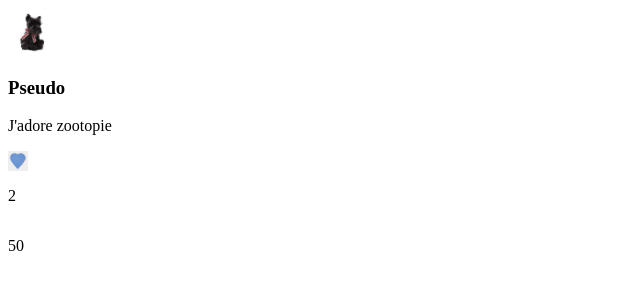
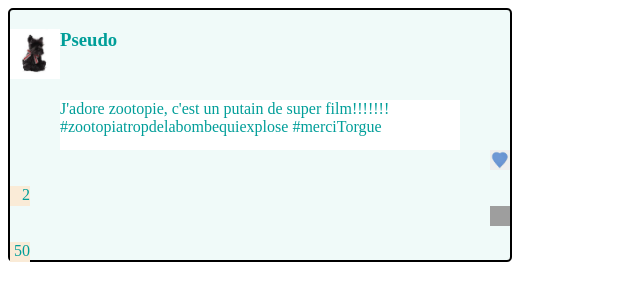
Before and after one commit to project-paon/paon, a PHP site: page /Front/tweet.html in a window 1280 px wide. Shown: the top 301 px of the page, without its empty margins (0-640 px from the left). Run offline with PHP 8.4, Linux system fonts and the light colour scheme; grey boxes are pictures that could not be loaded.

Commit message:
avancement twitter brute

```diff
--- a/Front/css/tweet.css
+++ b/Front/css/tweet.css
@@ -1,30 +1,58 @@
-html{
-  margin:0;
+.tweet {
+  background-color: #F0FAF9;
+  border: solid 2px black;
+  border-radius: 5px;
+  width: 500px;
+  height: 250px;
+  list-style-type: none;
+  color: #009E99;
 }
-
-
-.container{
-  background-color: blue;
-
-  width: 800px;
-  height: 500px;
-
-
+.info {
+  margin-top: 5px;
+  margin-left: auto;
+  margin-right: auto;
+  width: 700px;
+  height: 55px;
+  position: relative;
 }
-
-.profils{
+.postt {
+  width: 400px;
+  height: 50px;
+  margin-left: auto;
+  margin-right: auto;
+  background-color: white;
+}
+.chiffre {
+  margin: 0;
+  text-align: center;
+  bottom: 2px;
+  height: 25px;
+  vertical-align: bottom;
+  text-align: right;
+}
+.profils {
   width: 50px;
   height: 50px;
+  float: left;
 }
-
-.like{
+.pseudo {
+  bottom: 50px;
+}
+.like {
   width: 20px;
   height: 20px;
 }
-
-.vue{
+.vue {
   width: 20px;
-  height: 20px
-  border: solid 1px black;
-  background: white;
+  height: 20px;
+  background-color: #FAEBD7;
 }
+.retweet {
+  width: 20px;
+  height: 20px;
+}
+.compteur {
+  width: 20px;
+  height: 20px;
+  background-color: #FAEBD7;
+}
--- a/Front/tweet.html
+++ b/Front/tweet.html
@@ -6,18 +6,22 @@
 
 <body>
   <div class="tweet">
+    <div class="info">
       <img src="img/chien.jpg" class="profils" />
       <h3 class="pseudo">Pseudo</h3>
+    </div>
     <div class="postt">
-      <p>J'adore zootopie</p>
+      <p>J'adore zootopie, c'est un putain de super film!!!!!!! #zootopiatropdelabombequiexplose #merciTorgue</p>
     </div>
+    <div class="chiffre">
       <img src="img/coeur-bleu.jpg" class="like" />
       <div class="compteur">
         <p>2</p>
       </div>
-    <img class="retweet" />
+      <img src="img/fleche.jpg" class="retweet" />
       <div class="vue">
         <p>50</p>
+      </div>
     </div>
   </div>
 </body>
```
Lines whose indentation alone changed are shown as unchanged.
